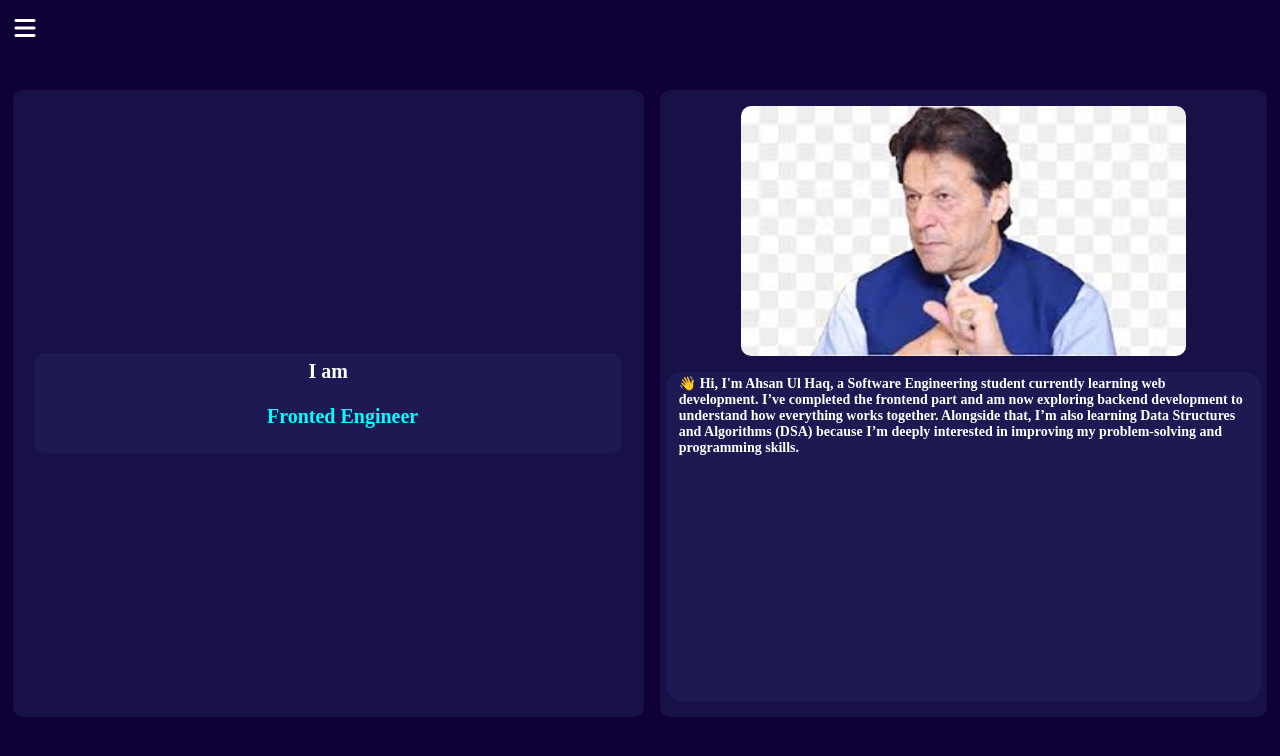
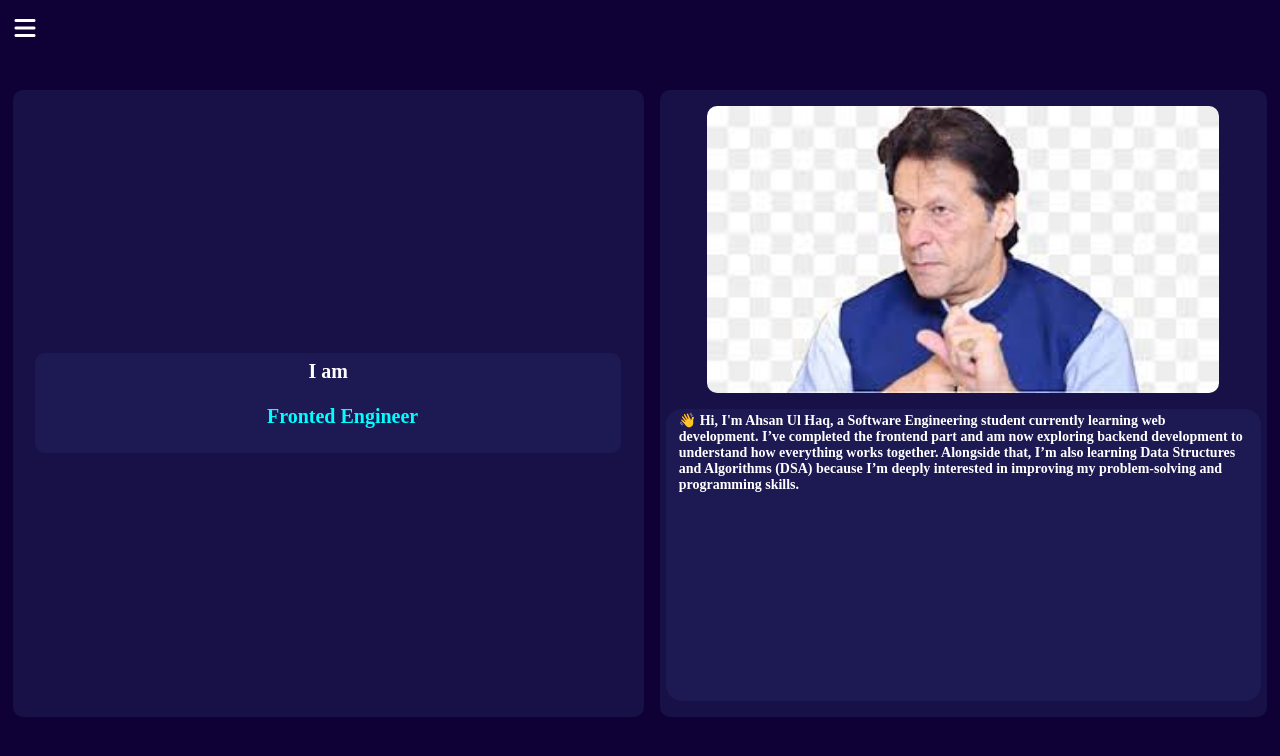
Before and after one commit to Ahsanulhaq01/personal-portfolio, a React (Vite) app: page /blog in a window 1280 px wide. Shown: the top 756 px of the page. Built offline with nearby package versions, Linux system fonts and the light colour scheme.

Commit message:
refactor: adjust margin and max-height for improved layout consistency

```diff
--- a/src/App.css
+++ b/src/App.css
@@ -62,7 +62,7 @@
 
 }
 .preview-container .graphic-container img{
-  max-height: 250px;
+  /* max-height: 250px; */
   max-width: 100%;
   border-radius: 10px;
 }
--- a/src/pages/contact/contact.css
+++ b/src/pages/contact/contact.css
@@ -8,11 +8,9 @@
   flex-direction: column;
   gap: 1rem;
   padding: 0.4rem 0.8rem;
-  margin-top: 0.4rem;
-  /* margin-right: 1.4rem; */
+  margin-top: 3rem;
   align-items: center;
   justify-content: space-evenly;
-  /* border: 2px solid red; */
 }
 .contact-container .contact-me-para {
   /* border: 2px solid red; */
@@ -43,6 +41,7 @@
   height: 100%;
   font-size: 10px;
 }
+
 .form-container {
   height: 60%;
   width: 70%;
--- a/src/pages/project/project-page.css
+++ b/src/pages/project/project-page.css
@@ -10,7 +10,6 @@
   gap: 1rem;
   padding: 0.4rem 0.8rem;
   margin-top: 0.4rem;
-  margin-right: 1.4rem;
   background-color: rgba(38, 38, 95, 0.445);
     border-radius: 10px;
 }
```
